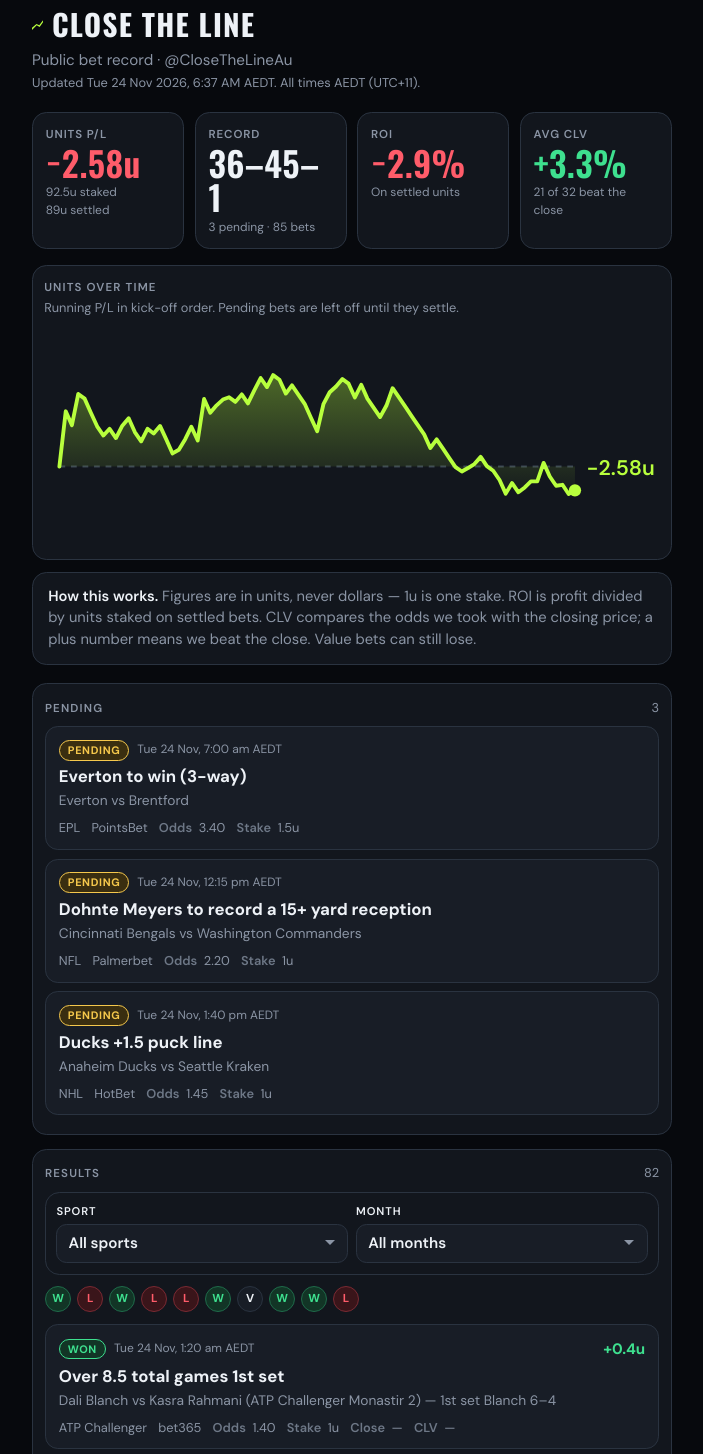
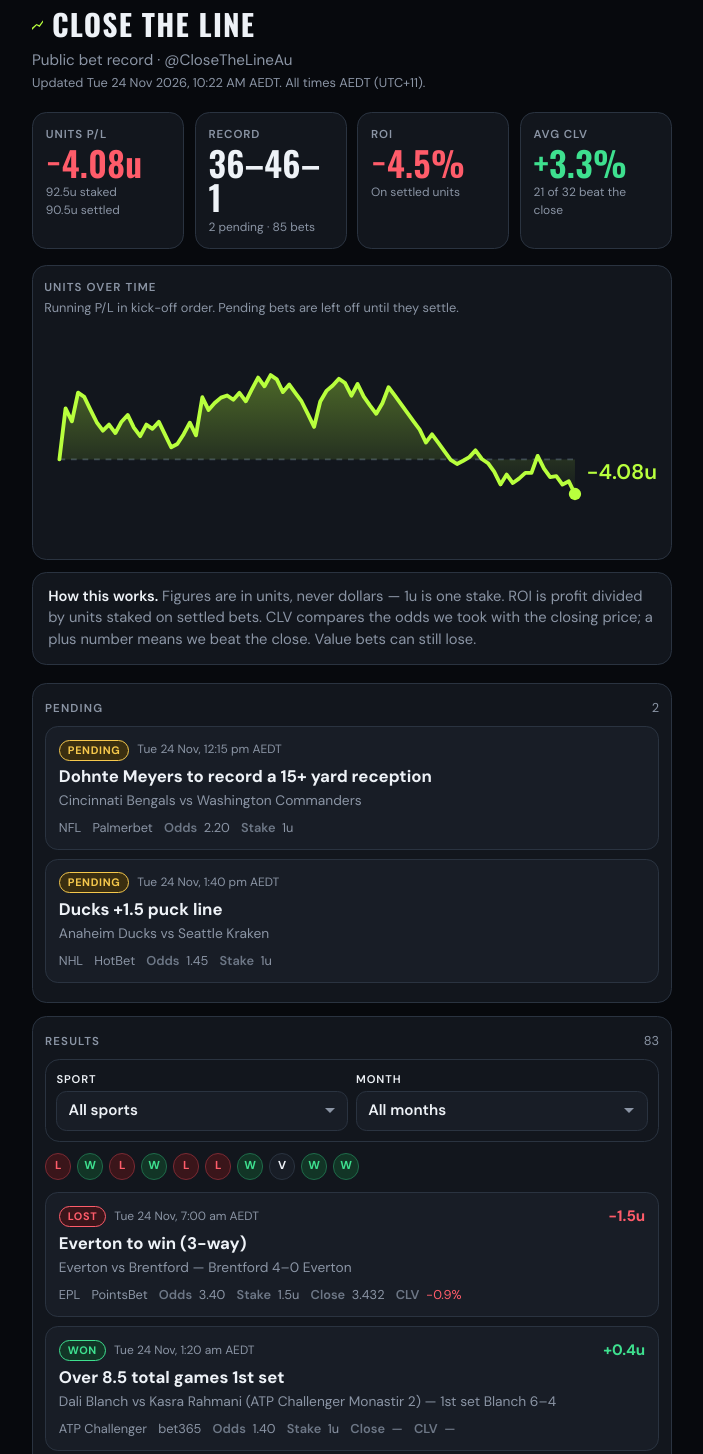
Before and after one commit to CloseTheLineAu/close-the-line, a plain HTML site: page index.html in a window 1280 px wide. Shown: the part 25-1479 px from the top of the page, without its empty margins (288-991 px from the left). Drawn offline with nearby package versions, Linux system fonts and the light colour scheme.

Commit message:
Update public bet record

```diff
--- a/index.html
+++ b/index.html
@@ -7,7 +7,7 @@
   <meta name="description" content="Public units-only bet record for Close the Line (@CloseTheLineAu). Every bet logged before kick-off. No deleted losses.">
   <meta name="theme-color" content="#07090d">
   <meta property="og:title" content="Close the Line — public bet record">
-  <meta property="og:description" content="Units only, bookie named, no deleted losses. Record 36–45–1, −2.58u.">
+  <meta property="og:description" content="Units only, bookie named, no deleted losses. Record 36–46–1, −4.08u.">
   <meta name="twitter:card" content="summary">
   <link rel="preconnect" href="https://fonts.googleapis.com">
   <link rel="preconnect" href="https://fonts.gstatic.com" crossorigin>
@@ -219,23 +219,23 @@
     <header>
       <h1 class="brand">Close the Line</h1>
       <p class="sub">Public bet record · @CloseTheLineAu</p>
-      <p class="updated">Updated Tue 24 Nov 2026, 6:37 AM AEDT. All times AEDT (UTC+11).</p>
+      <p class="updated">Updated Tue 24 Nov 2026, 10:22 AM AEDT. All times AEDT (UTC+11).</p>
     </header>
 
     <section class="metrics" aria-label="Record summary">
       <div class="tile">
         <span>Units P/L</span>
-        <b class="loss">−2.58u</b>
-        <small>92.5u staked<br>89u settled</small>
+        <b class="loss">−4.08u</b>
+        <small>92.5u staked<br>90.5u settled</small>
       </div>
       <div class="tile">
         <span>Record</span>
-        <b>36–45–1</b>
-        <small>3 pending · 85 bets</small>
+        <b>36–46–1</b>
+        <small>2 pending · 85 bets</small>
       </div>
       <div class="tile">
         <span>ROI</span>
-        <b class="loss">−2.9%</b>
+        <b class="loss">−4.5%</b>
         <small>On settled units</small>
       </div>
       <div class="tile">
@@ -248,18 +248,18 @@
     <section class="chart-card">
       <h2>Units over time</h2>
       <p class="chart-cap">Running P/L in kick-off order. Pending bets are left off until they settle.</p>
-      <svg class="chart-svg" viewBox="0 0 320 118" role="img" aria-label="Cumulative units profit over time, now −2.58u">
+      <svg class="chart-svg" viewBox="0 0 320 118" role="img" aria-label="Cumulative units profit over time, now −4.08u">
   <defs>
     <linearGradient id="fill" x1="0" x2="0" y1="0" y2="1">
       <stop offset="0%" stop-color="#b8ff3d" stop-opacity="0.35"/>
       <stop offset="100%" stop-color="#b8ff3d" stop-opacity="0.02"/>
     </linearGradient>
   </defs>
-  <line x1="8" x2="276" y1="74.6" y2="74.6" class="zero"/>
-  <polygon points="8.0,74.6 8.0,74.6 11.3,45.9 14.5,53.1 17.8,36.9 21.1,39.3 24.3,46.5 27.6,53.7 30.9,58.5 34.1,55.0 37.4,59.8 40.7,53.4 44.0,49.5 47.2,56.7 50.5,61.5 53.8,55.0 57.0,57.4 60.3,53.5 63.6,60.6 66.8,67.8 70.1,65.9 73.4,60.4 76.6,53.9 79.9,61.1 83.2,39.5 86.4,46.7 89.7,42.8 93.0,39.8 96.2,38.6 99.5,41.0 102.8,37.1 106.0,41.8 109.3,35.0 112.6,28.6 115.9,33.3 119.1,27.1 122.4,29.5 125.7,36.7 128.9,32.4 132.2,37.2 135.5,42.0 138.7,49.1 142.0,56.3 145.3,42.0 148.5,36.0 151.8,33.0 155.1,29.1 158.3,31.5 161.6,38.7 164.9,32.1 168.1,39.3 171.4,44.1 174.7,48.9 178.0,42.9 181.2,33.9 184.5,38.7 187.8,43.5 191.0,48.3 194.3,53.1 197.6,57.9 200.8,65.0 204.1,60.5 207.4,65.3 210.6,70.1 213.9,74.9 217.2,77.2 220.4,75.4 223.7,73.3 227.0,69.6 230.2,74.4 233.5,76.8 236.8,81.6 240.0,88.7 243.3,83.2 246.6,88.0 249.9,85.5 253.1,82.3 256.4,82.3 259.7,72.7 262.9,79.8 266.2,84.6 269.5,84.1 272.7,88.9 276.0,87.0 276.0,74.6" fill="url(#fill)"/>
-  <polyline points="8.0,74.6 11.3,45.9 14.5,53.1 17.8,36.9 21.1,39.3 24.3,46.5 27.6,53.7 30.9,58.5 34.1,55.0 37.4,59.8 40.7,53.4 44.0,49.5 47.2,56.7 50.5,61.5 53.8,55.0 57.0,57.4 60.3,53.5 63.6,60.6 66.8,67.8 70.1,65.9 73.4,60.4 76.6,53.9 79.9,61.1 83.2,39.5 86.4,46.7 89.7,42.8 93.0,39.8 96.2,38.6 99.5,41.0 102.8,37.1 106.0,41.8 109.3,35.0 112.6,28.6 115.9,33.3 119.1,27.1 122.4,29.5 125.7,36.7 128.9,32.4 132.2,37.2 135.5,42.0 138.7,49.1 142.0,56.3 145.3,42.0 148.5,36.0 151.8,33.0 155.1,29.1 158.3,31.5 161.6,38.7 164.9,32.1 168.1,39.3 171.4,44.1 174.7,48.9 178.0,42.9 181.2,33.9 184.5,38.7 187.8,43.5 191.0,48.3 194.3,53.1 197.6,57.9 200.8,65.0 204.1,60.5 207.4,65.3 210.6,70.1 213.9,74.9 217.2,77.2 220.4,75.4 223.7,73.3 227.0,69.6 230.2,74.4 233.5,76.8 236.8,81.6 240.0,88.7 243.3,83.2 246.6,88.0 249.9,85.5 253.1,82.3 256.4,82.3 259.7,72.7 262.9,79.8 266.2,84.6 269.5,84.1 272.7,88.9 276.0,87.0" class="line"/>
-  <circle cx="276.0" cy="87.0" r="3.2" class="dot"/>
-  <text x="282.0" y="79.0" class="chart-end">−2.58u</text>
+  <line x1="8" x2="276" y1="70.9" y2="70.9" class="zero"/>
+  <polygon points="8.0,70.9 8.0,70.9 11.2,44.4 14.5,51.1 17.7,36.2 20.9,38.4 24.1,45.0 27.4,51.6 30.6,56.0 33.8,52.8 37.1,57.2 40.3,51.3 43.5,47.8 46.7,54.4 50.0,58.8 53.2,52.8 56.4,55.0 59.7,51.4 62.9,58.0 66.1,64.6 69.3,62.9 72.6,57.8 75.8,51.8 79.0,58.4 82.3,38.6 85.5,45.2 88.7,41.6 92.0,38.8 95.2,37.7 98.4,39.9 101.6,36.3 104.9,40.7 108.1,34.4 111.3,28.4 114.6,32.9 117.8,27.1 121.0,29.3 124.2,35.9 127.5,32.0 130.7,36.4 133.9,40.8 137.2,47.4 140.4,54.0 143.6,40.8 146.8,35.3 150.1,32.5 153.3,29.0 156.5,31.2 159.8,37.8 163.0,31.7 166.2,38.3 169.4,42.8 172.7,47.2 175.9,41.7 179.1,33.4 182.4,37.8 185.6,42.2 188.8,46.6 192.0,51.0 195.3,55.4 198.5,62.1 201.7,57.9 205.0,62.3 208.2,66.7 211.4,71.1 214.7,73.3 217.9,71.6 221.1,69.7 224.3,66.2 227.6,70.7 230.8,72.9 234.0,77.3 237.3,83.9 240.5,78.8 243.7,83.2 246.9,80.9 250.2,77.9 253.4,77.9 256.6,69.1 259.9,75.7 263.1,80.1 266.3,79.6 269.5,84.0 272.8,82.3 276.0,88.9 276.0,70.9" fill="url(#fill)"/>
+  <polyline points="8.0,70.9 11.2,44.4 14.5,51.1 17.7,36.2 20.9,38.4 24.1,45.0 27.4,51.6 30.6,56.0 33.8,52.8 37.1,57.2 40.3,51.3 43.5,47.8 46.7,54.4 50.0,58.8 53.2,52.8 56.4,55.0 59.7,51.4 62.9,58.0 66.1,64.6 69.3,62.9 72.6,57.8 75.8,51.8 79.0,58.4 82.3,38.6 85.5,45.2 88.7,41.6 92.0,38.8 95.2,37.7 98.4,39.9 101.6,36.3 104.9,40.7 108.1,34.4 111.3,28.4 114.6,32.9 117.8,27.1 121.0,29.3 124.2,35.9 127.5,32.0 130.7,36.4 133.9,40.8 137.2,47.4 140.4,54.0 143.6,40.8 146.8,35.3 150.1,32.5 153.3,29.0 156.5,31.2 159.8,37.8 163.0,31.7 166.2,38.3 169.4,42.8 172.7,47.2 175.9,41.7 179.1,33.4 182.4,37.8 185.6,42.2 188.8,46.6 192.0,51.0 195.3,55.4 198.5,62.1 201.7,57.9 205.0,62.3 208.2,66.7 211.4,71.1 214.7,73.3 217.9,71.6 221.1,69.7 224.3,66.2 227.6,70.7 230.8,72.9 234.0,77.3 237.3,83.9 240.5,78.8 243.7,83.2 246.9,80.9 250.2,77.9 253.4,77.9 256.6,69.1 259.9,75.7 263.1,80.1 266.3,79.6 269.5,84.0 272.8,82.3 276.0,88.9" class="line"/>
+  <circle cx="276.0" cy="88.9" r="3.2" class="dot"/>
+  <text x="282.0" y="80.9" class="chart-end">−4.08u</text>
 </svg>
     </section>
 
@@ -268,27 +268,10 @@
     <section class="section" id="pending">
       <div class="head-row">
         <h2>Pending</h2>
-        <span class="count" data-count="pending">3</span>
+        <span class="count" data-count="pending">2</span>
       </div>
       <div data-list="pending">
-        <article class="bet" data-sport="Soccer" data-month="2026-11">
-  <div class="bet-top">
-    <span class="chip pending">Pending</span>
-    <span class="when">Tue 24 Nov, 7:00 am AEDT</span>
-
-  </div>
-  <h3>Everton to win (3-way)</h3>
-  <p class="event">Everton vs Brentford</p>
-  <p class="meta">
-    <span>EPL</span>
-    <span>PointsBet</span>
-    <span><em>Odds</em> 3.40</span>
-    <span><em>Stake</em> 1.5u</span>
-
-
-  </p>
-</article>
-<article class="bet" data-sport="NFL" data-month="2026-11">
+        <article class="bet" data-sport="NFL" data-month="2026-11">
   <div class="bet-top">
     <span class="chip pending">Pending</span>
     <span class="when">Tue 24 Nov, 12:15 pm AEDT</span>
@@ -328,7 +311,7 @@
     <section class="section" id="results">
       <div class="head-row">
         <h2>Results</h2>
-        <span class="count" data-count="results">82</span>
+        <span class="count" data-count="results">83</span>
       </div>
       <div class="filters">
         <label>Sport
@@ -338,9 +321,26 @@
           <select id="month-filter" aria-label="Filter by month"><option value="all" selected>All months</option><option value="2026-11">Nov 2026</option></select>
         </label>
       </div>
-      <div class="form-row" aria-label="Last 10 settled results"><span class="form win" title="Over 8.5 total games 1st set Won">W</span><span class="form loss" title="Over 8.5 total games 1st set Lost">L</span><span class="form win" title="Javier Barranco Cosano to win 1st set Won">W</span><span class="form loss" title="1st set under 7.5 games Lost">L</span><span class="form loss" title="Samir Hamza Reguig to win 1st set Lost">L</span><span class="form win" title="San Francisco 49ers -7.5 Won">W</span><span class="form neutral" title="Omar Jasika to win Void">V</span><span class="form win" title="NY Giants +8.5 Won">W</span><span class="form win" title="Le Mans 1st half team total under 0.5 Won">W</span><span class="form loss" title="Arizona Cardinals +15.5 Lost">L</span></div>
+      <div class="form-row" aria-label="Last 10 settled results"><span class="form loss" title="Everton to win (3-way) Lost">L</span><span class="form win" title="Over 8.5 total games 1st set Won">W</span><span class="form loss" title="Over 8.5 total games 1st set Lost">L</span><span class="form win" title="Javier Barranco Cosano to win 1st set Won">W</span><span class="form loss" title="1st set under 7.5 games Lost">L</span><span class="form loss" title="Samir Hamza Reguig to win 1st set Lost">L</span><span class="form win" title="San Francisco 49ers -7.5 Won">W</span><span class="form neutral" title="Omar Jasika to win Void">V</span><span class="form win" title="NY Giants +8.5 Won">W</span><span class="form win" title="Le Mans 1st half team total under 0.5 Won">W</span></div>
       <div data-list="results">
-        <article class="bet" data-sport="Tennis" data-month="2026-11">
+        <article class="bet" data-sport="Soccer" data-month="2026-11">
+  <div class="bet-top">
+    <span class="chip loss">Lost</span>
+    <span class="when">Tue 24 Nov, 7:00 am AEDT</span>
+    <span class="pl loss">−1.5u</span>
+  </div>
+  <h3>Everton to win (3-way)</h3>
+  <p class="event">Everton vs Brentford — Brentford 4–0 Everton</p>
+  <p class="meta">
+    <span>EPL</span>
+    <span>PointsBet</span>
+    <span><em>Odds</em> 3.40</span>
+    <span><em>Stake</em> 1.5u</span>
+    <span><em>Close</em> 3.432</span>
+    <span class="loss-text"><em>CLV</em> −0.9%</span>
+  </p>
+</article>
+<article class="bet" data-sport="Tennis" data-month="2026-11">
   <div class="bet-top">
     <span class="chip win">Won</span>
     <span class="when">Tue 24 Nov, 1:20 am AEDT</span>
```
